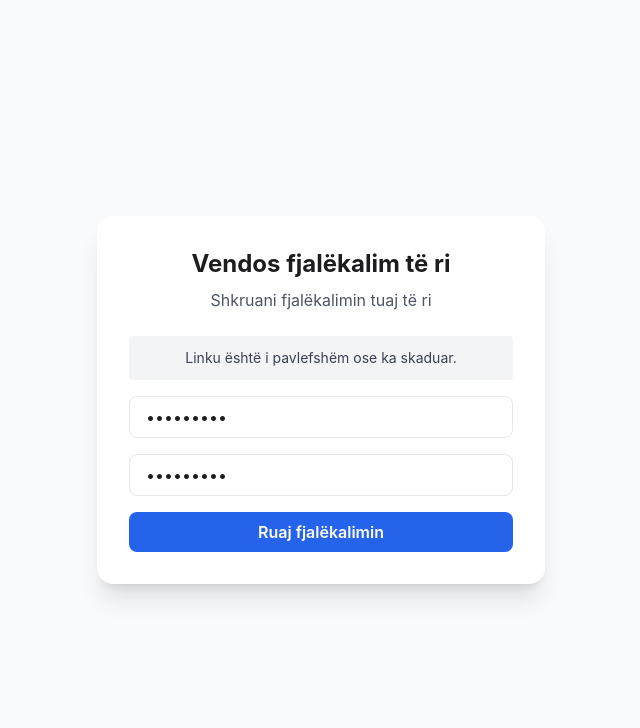
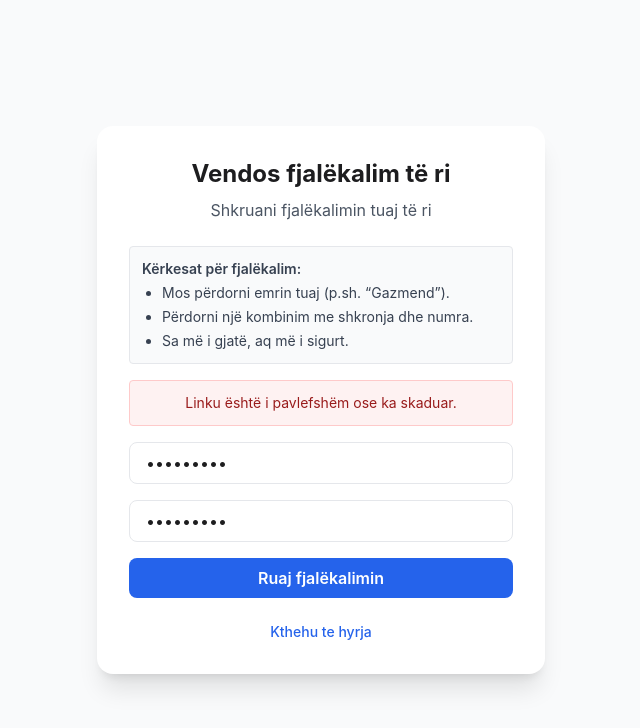
Before and after one commit to GazmendUka/ndertimnet, a React (Create React App) app in the folder frontend/: page /reset-password/1/1 in a window 1280 px wide. Both pictures are taken after typing "Sample123", "Sample123" into the empty fields and a click on the button "Ruaj fjalëkalimin". Shown: the top 728 px of the page, without its empty margins (319-959 px from the left). Built offline with nearby package versions, Linux system fonts and the light colour scheme; no server answers.

Commit message:
fix: password reset UX (validation messages + redirect countdown)

```diff
--- a/frontend/src/pages/auth/ResetPassword.jsx
+++ b/frontend/src/pages/auth/ResetPassword.jsx
@@ -1,35 +1,71 @@
 // frontend/src/pages/auth/ResetPassword.jsx
 
-import React, { useState } from "react";
-import { useParams, useNavigate } from "react-router-dom";
+import React, { useEffect, useState } from "react";
+import { useParams, useNavigate, Link } from "react-router-dom";
 import api from "../../api/axios";
 
 export default function ResetPassword() {
   const { uid, token } = useParams();
   const navigate = useNavigate();
 
+  const REDIRECT_SECONDS = 4;
+
   const [password, setPassword] = useState("");
   const [confirm, setConfirm] = useState("");
-  const [message, setMessage] = useState(null);
+  const [message, setMessage] = useState(null); // string | string[]
+  const [messageType, setMessageType] = useState(null); // "success" | "error"
   const [loading, setLoading] = useState(false);
+  const [countdown, setCountdown] = useState(null);
+
+  const normalizeMessage = (msg) => {
+    if (!msg) return null;
+    return Array.isArray(msg) ? msg : String(msg);
+  };
+
+  const formatMessage = (msg) => {
+    if (!msg) return "";
+    return Array.isArray(msg) ? msg.join("\n") : msg;
+  };
+
+  // Countdown redirect efter success
+  useEffect(() => {
+    if (messageType !== "success") return;
+
+    setCountdown(REDIRECT_SECONDS);
+    const interval = setInterval(() => {
+      setCountdown((prev) => (prev === null ? null : prev - 1));
+    }, 1000);
+
+    const timeout = setTimeout(() => {
+      navigate("/login");
+    }, REDIRECT_SECONDS * 1000);
+
+    return () => {
+      clearInterval(interval);
+      clearTimeout(timeout);
+    };
+  }, [messageType, navigate]);
 
   const handleSubmit = async (e) => {
     e.preventDefault();
-
     if (loading) return;
 
+    // Basic guards
     if (!uid || !token) {
+      setMessageType("error");
       setMessage("Linku është i pavlefshëm.");
       return;
     }
 
     if (password !== confirm) {
+      setMessageType("error");
       setMessage("Fjalëkalimet nuk përputhen.");
       return;
     }
 
     setLoading(true);
     setMessage(null);
+    setMessageType(null);
 
     try {
       const res = await api.post("/accounts/reset-password/", {
@@ -38,24 +74,35 @@ export default function ResetPassword() {
         password,
       });
 
+      setMessageType("success");
       setMessage(
-        res.data?.message ||
-          "Fjalëkalimi u përditësua me sukses."
+        normalizeMessage(
+          res.data?.message || "Fjalëkalimi u përditësua me sukses."
+        )
       );
 
-      setTimeout(() => {
-        navigate("/login");
-      }, 2000);
+      // Rensa input på success
+      setPassword("");
+      setConfirm("");
+    } catch (err) {
+      // Backend kan returnera message som array (t.ex. password validators)
+      const backendMsg = err.response?.data?.message;
 
-    } catch (err) {
+      setMessageType("error");
       setMessage(
-        err.response?.data?.message ||
-          "Linku është i pavlefshëm ose ka skaduar."
+        normalizeMessage(
+          backendMsg || "Linku është i pavlefshëm ose ka skaduar."
+        )
       );
     } finally {
       setLoading(false);
     }
   };
+
+  const messageBoxClass =
+    messageType === "success"
+      ? "bg-green-50 text-green-800 border border-green-200"
+      : "bg-red-50 text-red-800 border border-red-200";
 
   return (
     <div className="flex items-center justify-center min-h-screen bg-gray-50 px-4">
@@ -68,9 +115,26 @@ export default function ResetPassword() {
           Shkruani fjalëkalimin tuaj të ri
         </p>
 
+        {/* Tydliga direktiv / regler */}
+        <div className="mb-4 text-sm text-gray-700 bg-gray-50 border border-gray-200 p-3 rounded">
+          <p className="font-semibold mb-1">Kërkesat për fjalëkalim:</p>
+          <ul className="list-disc pl-5 space-y-1">
+            <li>Mos përdorni emrin tuaj (p.sh. “Gazmend”).</li>
+            <li>Përdorni një kombinim me shkronja dhe numra.</li>
+            <li>Sa më i gjatë, aq më i sigurt.</li>
+          </ul>
+        </div>
+
         {message && (
-          <div className="mb-4 text-sm text-gray-700 bg-gray-100 p-3 rounded text-center">
-            {message}
+          <div
+            className={`mb-4 text-sm p-3 rounded text-center whitespace-pre-line ${messageBoxClass}`}
+          >
+            {formatMessage(message)}
+            {messageType === "success" && countdown !== null && countdown > 0 && (
+              <div className="mt-2 text-xs opacity-80">
+                Po ju ridrejtojmë te hyrja për {countdown} sekonda…
+              </div>
+            )}
           </div>
         )}
 
@@ -83,6 +147,7 @@ export default function ResetPassword() {
             className="w-full px-4 py-2 border rounded-lg focus:ring focus:ring-blue-200 disabled:opacity-60"
             value={password}
             onChange={(e) => setPassword(e.target.value)}
+            autoComplete="new-password"
           />
 
           <input
@@ -93,6 +158,7 @@ export default function ResetPassword() {
             className="w-full px-4 py-2 border rounded-lg focus:ring focus:ring-blue-200 disabled:opacity-60"
             value={confirm}
             onChange={(e) => setConfirm(e.target.value)}
+            autoComplete="new-password"
           />
 
           <button
@@ -103,6 +169,12 @@ export default function ResetPassword() {
             {loading ? "Duke ruajtur..." : "Ruaj fjalëkalimin"}
           </button>
         </form>
+
+        <div className="mt-6 text-sm text-center">
+          <Link to="/login" className="text-blue-600 hover:underline font-medium">
+            Kthehu te hyrja
+          </Link>
+        </div>
       </div>
     </div>
   );
```
